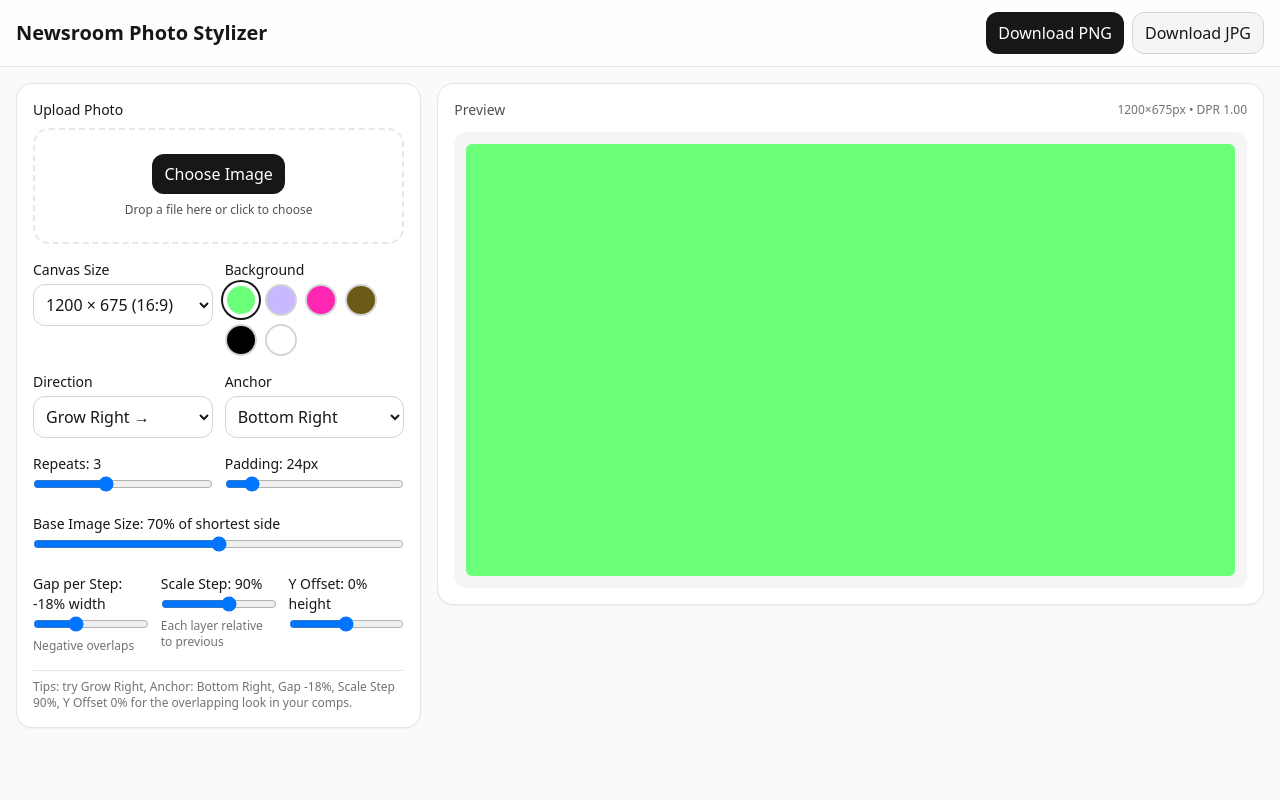
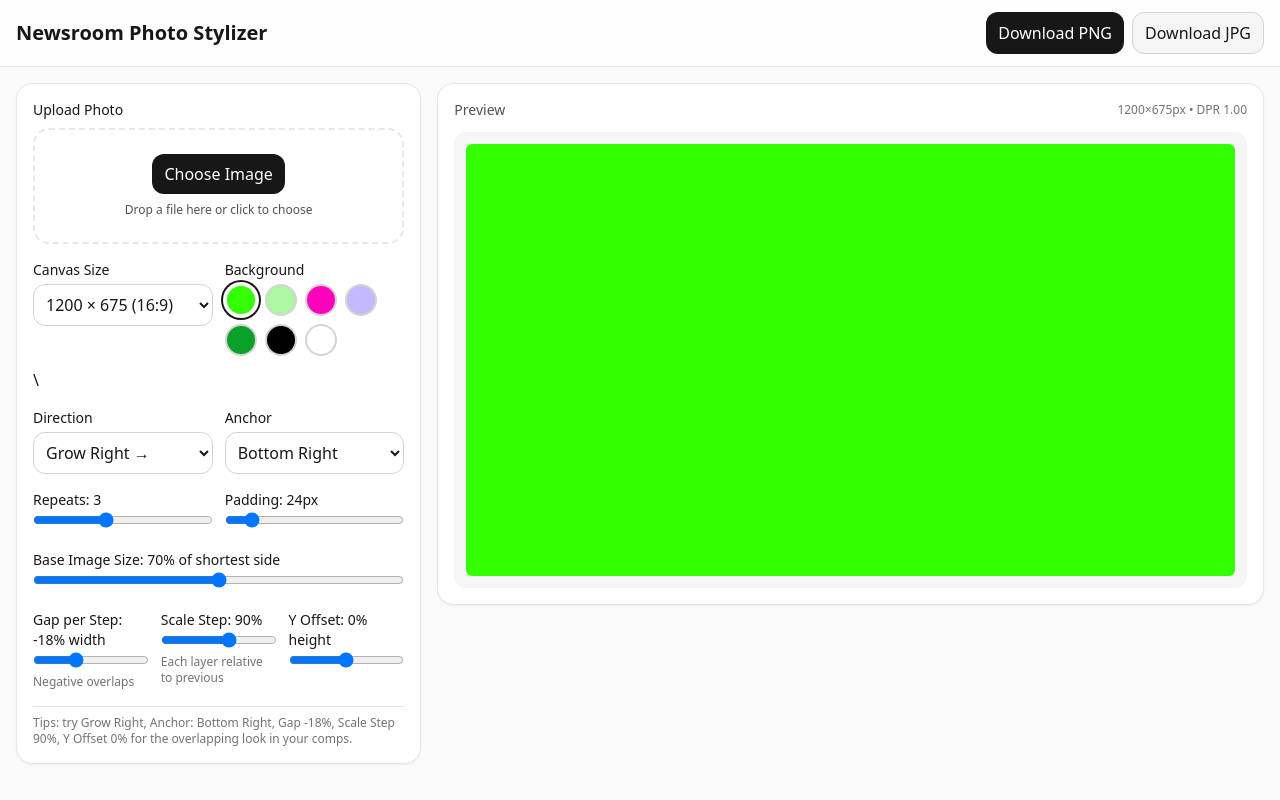
Before and after one commit to sethparcher/photo-generator, a React (Create React App) app: page / in a window 1280 px wide. Built offline with nearby package versions, Linux system fonts and the light colour scheme; the HTML template or start-up script is replaced by a standard one.

Commit message:
Update App.js

```diff
--- a/src/App.js
+++ b/src/App.js
@@ -10,10 +10,11 @@ import React, { useEffect, useMemo, useRef, useState } from "react";
 // - Download PNG
 
 const PALETTE = [
-  { name: "News Green", value: "#6BFF7A" },
-  { name: "Lavender", value: "#C9B8FF" },
-  { name: "Fuchsia", value: "#FF27B1" },
-  { name: "Olive", value: "#6A5B17" },
+  { name: "Neon Green", value: "#33ff00" },
+  { name: "News Green", value: "#aef7a2" },
+  { name: "Lavender", value: "#ff01bb" },
+  { name: "Fuchsia", value: "#c4b9ff" },
+  { name: "Olive", value: "#0ba02a" },
   { name: "Black", value: "#000000" },
   { name: "White", value: "#FFFFFF" },
 ];
@@ -262,7 +263,7 @@ aria-label={c.name}
 />
   ))}
     </div>
-    </div>
+    </div>\
     </div>
 
 <div className="grid grid-cols-2 gap-3">
```
